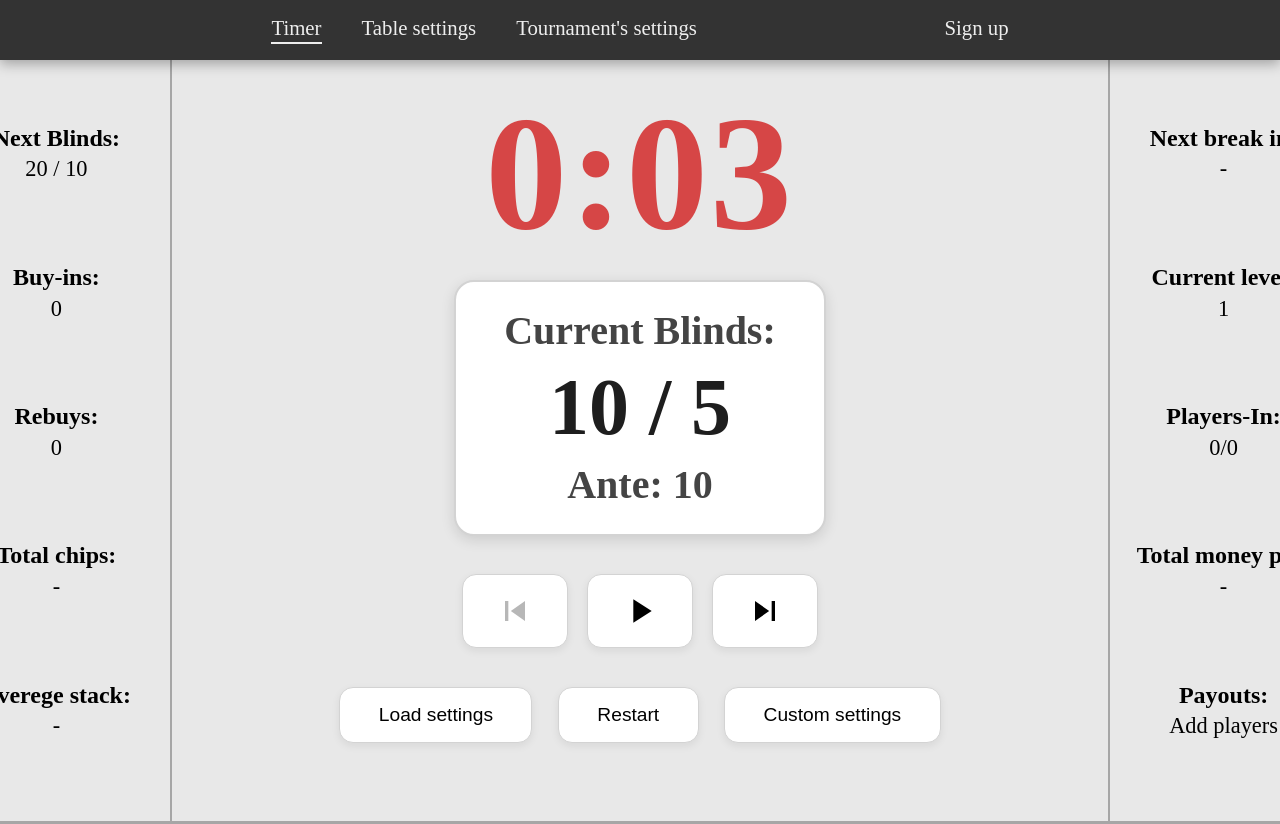
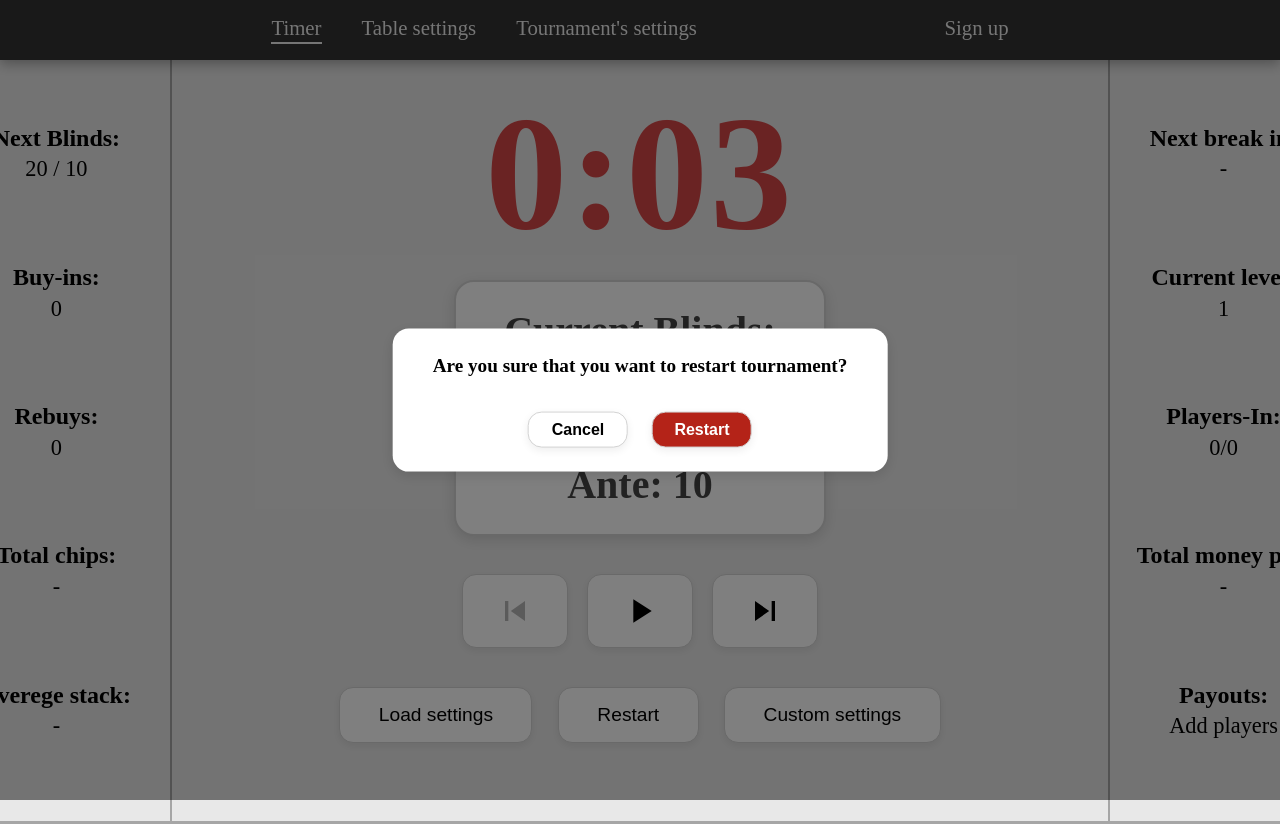
Before and after one commit to mszymanski1997/poker-tournament-manager, a React (Vite) app in the folder frontend/: page / in a window 1280 px wide. Shown: the top 824 px of the page. Built offline with nearby package versions, Linux system fonts and the light colour scheme.

Commit message:
feat(tournament): add restart confirmation modal

```diff
--- a/frontend/src/pages/Timer/CenterPanel/CentralPanel.module.scss
+++ b/frontend/src/pages/Timer/CenterPanel/CentralPanel.module.scss
@@ -12,7 +12,7 @@ $bg-panel: #eeeeee;
 	gap: 2.4rem;
 }
 
-// -------- CURRENT BLINDS --------
+// CURRENT BLINDS
 .blindsInfo {
 	display: flex;
 	flex-direction: column;
@@ -54,3 +54,38 @@ $bg-panel: #eeeeee;
 	justify-content: center;
 	gap: 1.6rem;
 }
+
+// Restart Modal
+.restartContainer {
+	display: flex;
+	flex-direction: column;
+	gap: 2rem;
+	text-align: center;
+	min-width: 320px;
+
+	h2 {
+		font-size: 1.2rem;
+		line-height: 1.4;
+	}
+}
+
+.restartButtons {
+	display: flex;
+	justify-content: center;
+	gap: 1.5rem;
+
+	button {
+		min-width: 100px;
+		font-size: 1rem;
+		padding: 0.5rem 1.2rem;
+	}
+}
+
+.buttonDanger {
+	background-color: #b42318;
+	color: #fff;
+
+	&:hover {
+		background-color: #912018;
+	}
+}
--- a/frontend/src/pages/Timer/CenterPanel/CentralPanel.tsx
+++ b/frontend/src/pages/Timer/CenterPanel/CentralPanel.tsx
@@ -8,6 +8,8 @@ import {
 	MdPause,
 } from 'react-icons/md';
 import { useTimerSettings } from '../../../store/TimerSettings/useTimerSettings';
+import Modal from '../../../components/shared/Modal/Modal';
+import { useState } from 'react';
 
 type CentralPanelProps = {
 	onOpenSettings: () => void;
@@ -29,7 +31,30 @@ const CentralPanel = ({ onOpenSettings }: CentralPanelProps) => {
 
 	const isBlind = currentLevel.type === 'blind';
 
+	const [isModalOpen, setIsModalOpen] = useState<boolean>(true);
+
+	const closeModal = () => {
+		setIsModalOpen(false);
+	};
+
+	const restart = () => {
+		restartTournament();
+		setIsModalOpen(false);
+	};
+
 	return (
+		<>
+			<Modal isOpen={isModalOpen} onClose={closeModal}>
+				<div className={styles.restartContainer}>
+					<h2>Are you sure that you want to restart tournament?</h2>
+					<div className={styles.restartButtons}>
+						<Button onClick={closeModal}>Cancel</Button>
+						<Button onClick={restart} className={styles.buttonDanger}>
+							Restart
+						</Button>
+					</div>
+				</div>
+			</Modal>
 			<div className={styles.container}>
 				<TimerCounter />
 				{!isTournamentFinished && (
@@ -67,7 +92,7 @@ const CentralPanel = ({ onOpenSettings }: CentralPanelProps) => {
 
 				<div className={styles.settingsButtons}>
 					<Button size='big'>Load settings</Button>
-				<Button size='big' onClick={restartTournament}>
+					<Button size='big' onClick={() => setIsModalOpen(true)}>
 						Restart
 					</Button>
 					<Button size='big' onClick={onOpenSettings}>
@@ -75,6 +100,7 @@ const CentralPanel = ({ onOpenSettings }: CentralPanelProps) => {
 					</Button>
 				</div>
 			</div>
+		</>
 	);
 };
 
```
Lines whose indentation alone changed are shown as unchanged.
